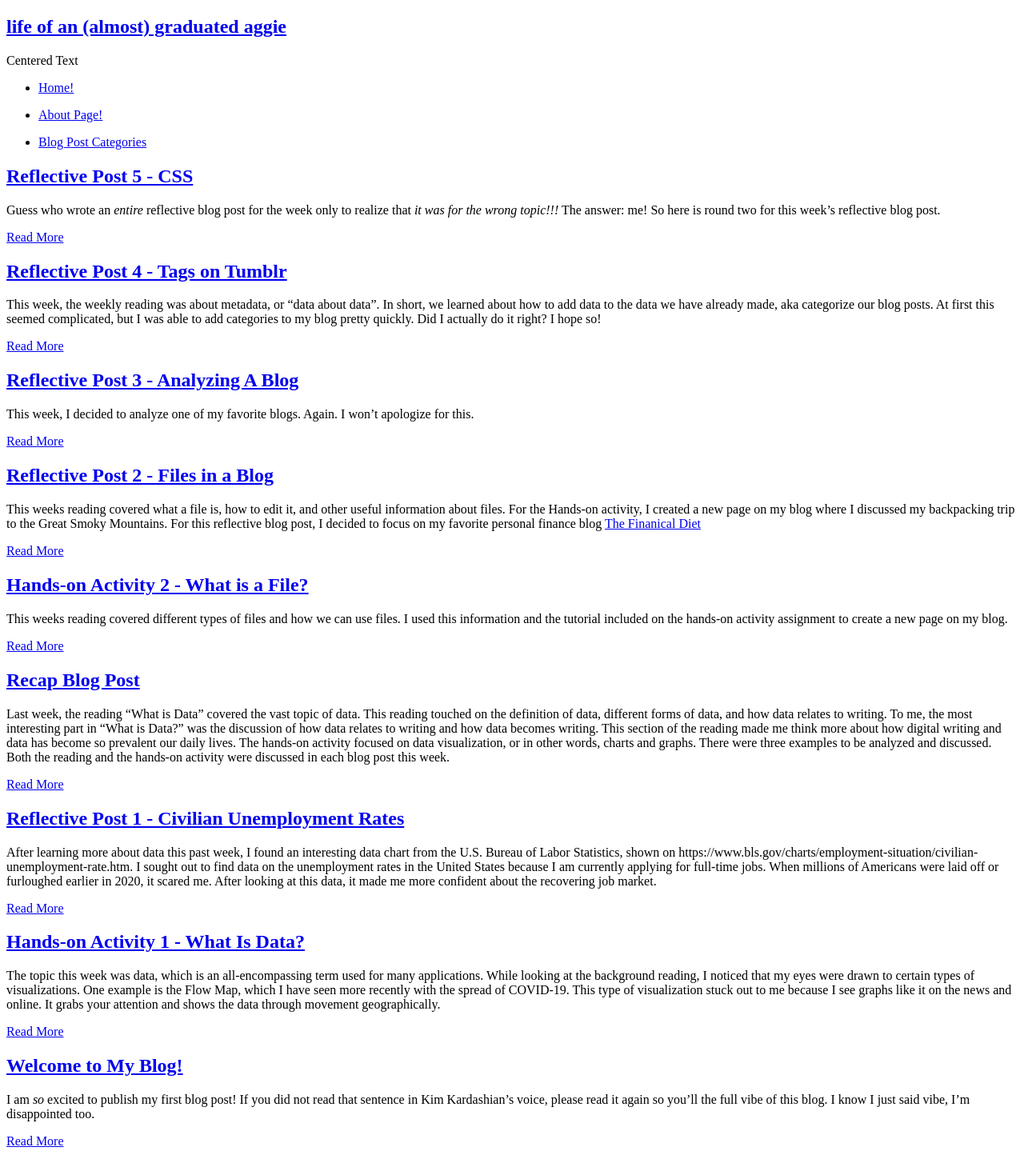
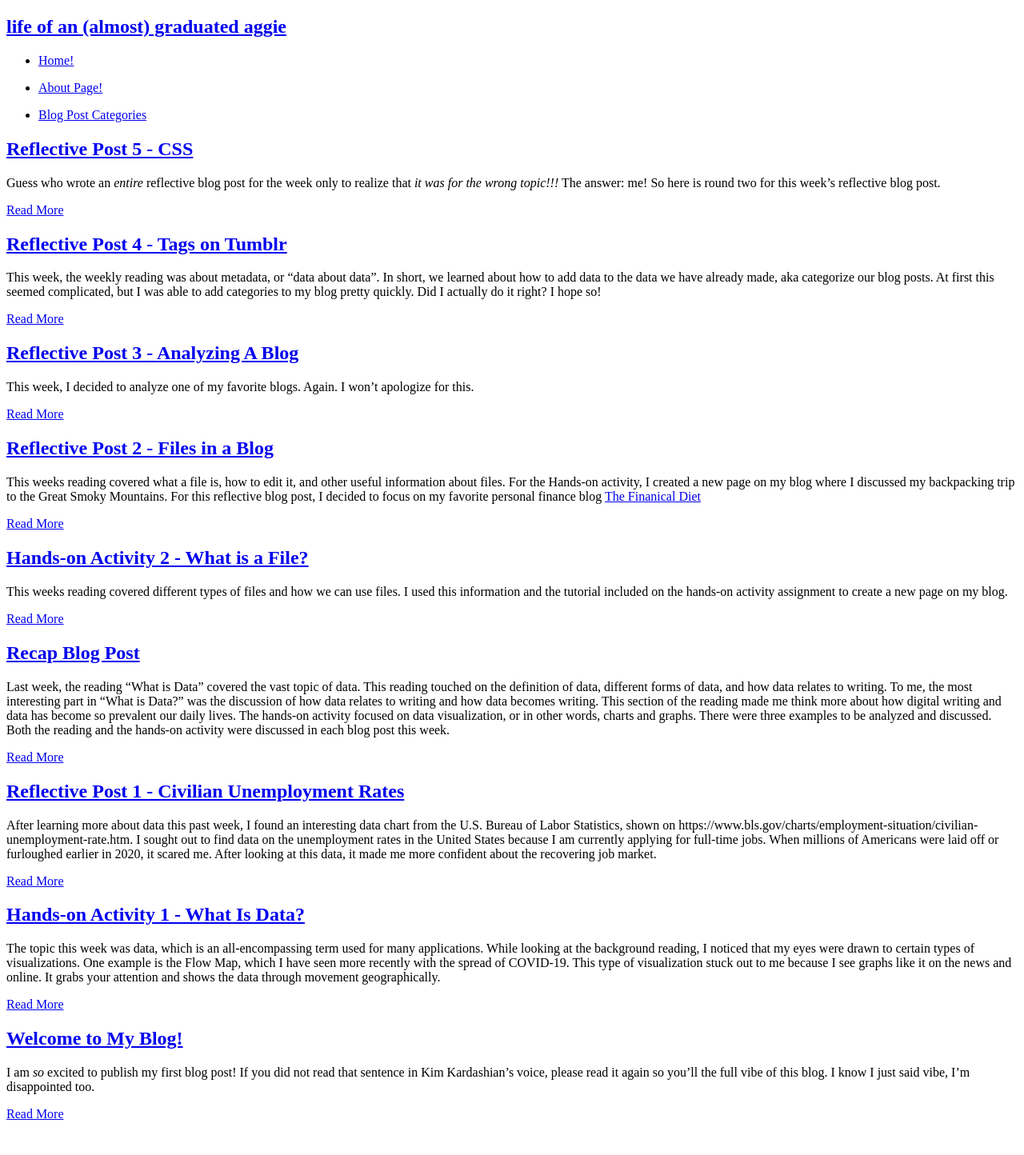
Before and after one commit to brookejohnson450/brookejohnson450.github.io, a Jekyll site: the page built from index.html, in a window 1280 px wide. Shown: the whole page at 80% size. Built offline with Jekyll 4.4.1, drawn with Linux system fonts in a browser that asks for light colours; comment, search, counter and statistics services are not loaded; after the commit the page ends 1410 px from its top, so only the background shows below that.

Commit message:
Update default.html

```diff
--- a/_layouts/default.html
+++ b/_layouts/default.html
@@ -13,7 +13,6 @@
       <h2><a href="{{ "/" | absolute_url }}">{{ site.title }}</a></h2>
       {% endif %}
      <nav>
-	  <p class="text-center">Centered Text
 	  <ul>
 			<li><a href="https://brookejohnson450.github.io/">Home!</a></li>
 		</ul>
```
